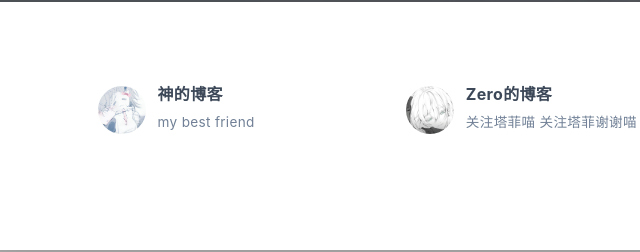
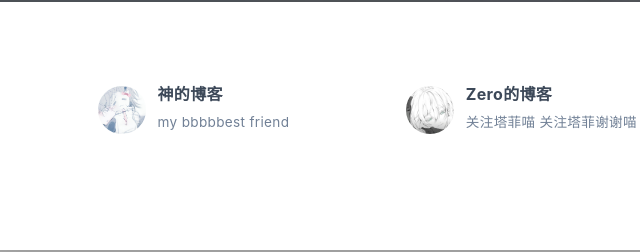
Before and after one commit to circle-q/circle-q.github.io, a plain HTML site: page links/index.html in a window 1280 px wide. Shown: the part 446-698 px from the top of the page, 111-751 px from the left. Drawn offline with nearby package versions, Linux system fonts and the light colour scheme; some packages are replaced by stand-ins of ours; a script that the page names is missing; a small style sheet from the web is missing.

Commit message:
Site updated: 2026-11-21 22:40:33

```diff
--- a/links/index.html
+++ b/links/index.html
@@ -363,7 +363,7 @@
 
           <div class="link-text">
             <div class="link-title">神的博客</div>
-            <div class="link-intro">my best friend</div>
+            <div class="link-intro">my bbbbbest friend</div>
           </div>
         </div>
       </a>
```
